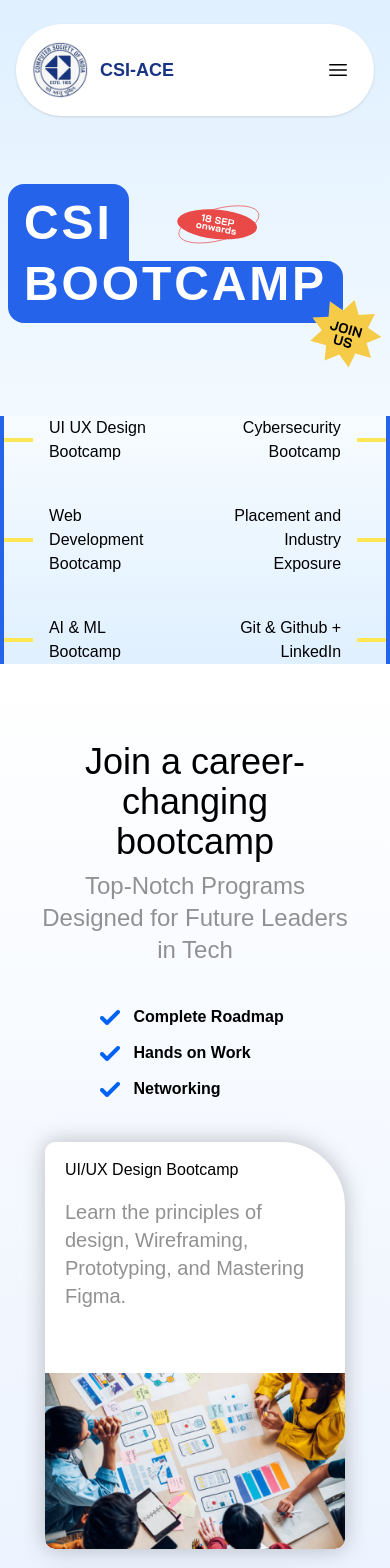
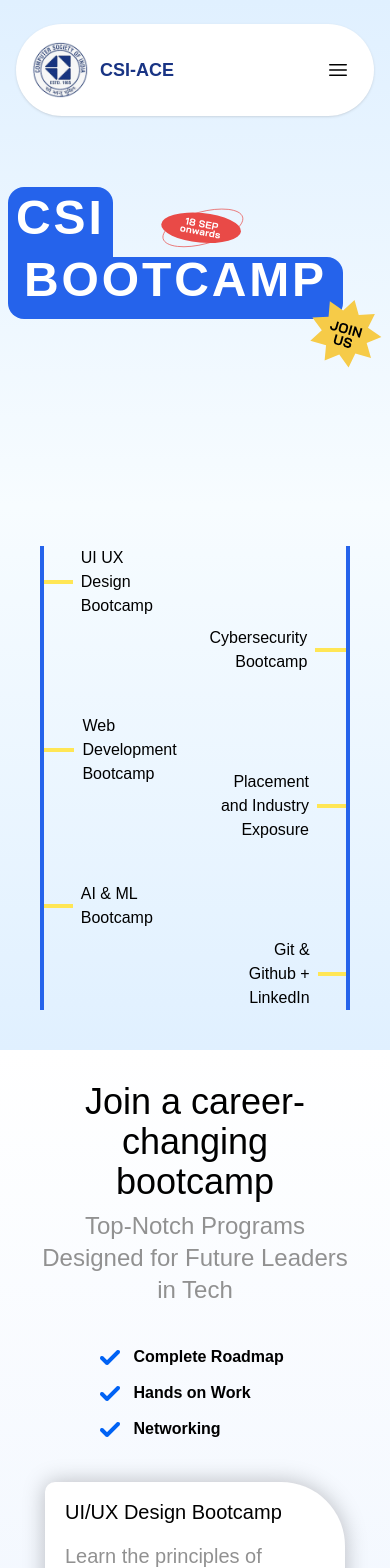
Before and after one commit to vaibhavraut07/csi, a React (Create React App) app: page /bootcamp in a window 390 px wide. Shown: the top 1568 px of the page. Built offline with nearby package versions, Linux system fonts and the light colour scheme; the HTML template or start-up script is replaced by a standard one.

Commit message:
updated responsiveness of topics and card in bootcamp hero

```diff
--- a/src/components/Footer.jsx
+++ b/src/components/Footer.jsx
@@ -39,7 +39,7 @@
 
 function Footer() {
   return (
-    <footer className="bg-[#002567] text-gray-300 pt-14 sm:px-12 px-8">
+    <footer className="bg-[#002567] text-gray-300 pt-14 sm:px-10 px-6">
       <div className='flex flex-col'>
         <div className="mx-auto px-4 sm:px-6 lg:px-8 pb-0">
           <div className="grid grid-cols-1 sm:grid-cols-2 md:grid-cols-4 gap-12">
@@ -96,13 +96,15 @@
             </div>
           </div>
 
-          <div className="relative flex h-[14vw] md:h-[10vw] overflow-hidden justify-center mt-6">
-            <span
-              className="absolute top-[-7%] md:top-[-6vw] text-transparent text-[14vw] md:text-[17.5vw] font-productsans opacity-10 font-bold uppercase tracking-wide text-stroke-3px"
-            >
-              CSI - ACE
-            </span>
+          <div className="relative w-full h-[15.5vw] flex overflow:hidden justify-center mt-2">
+            <img
+              src="landingpage/csi-foot.svg"
+              alt="CSI - ACE Logo"
+              className="w-[95%] object-fit text-white"
+            />
           </div>
+
+
         </div>
       </div>
     </footer>
--- a/src/components/bootcampPage/BootcampInfo.jsx
+++ b/src/components/bootcampPage/BootcampInfo.jsx
@@ -22,8 +22,8 @@
   ]
   return (
     <div className="bg-black">
-    <h1 className="font-sans text-[#F2D73B] text-4xl text-center pt-9">Bootcamp Information</h1>
-    <h2 className="font-sans text-[#858585] text-3xl text-center">All you need to know about events Information</h2>
+    <h1 className="font-sans text-[#F2D73B] sm:text-4xl text-3xl text-center pt-9">Bootcamp Information</h1>
+    <h2 className="font-sans text-[#858585] sm:text-3xl text-xl text-center">All you need to know about events Information</h2>
     <div className='grid grid-cols-1 sm:grid-cols-2 lg:grid-cols-4 gap-9 pt-9 pb-12 mx-auto max-w-[1000px] '>
       {
         infocards.map((card,index) => (
--- a/src/components/bootcampPage/DomainDetails.jsx
+++ b/src/components/bootcampPage/DomainDetails.jsx
@@ -33,14 +33,14 @@
     },
     {
       title: 'Placement & Industry Exposure',
-      description: 'A comprehensive guide to interview preparation, technical skills, career paths, and professional development for job seekers.',
+      description: 'A comprehensive Guide to interview prep, tech skills, and career growths for job seekers.',
       image: '/bootcamppage/domaindetails/placementscardimg.png',
       imageAlt: 'placementscardimg',
       path: '/bootcamp/dsa'
     },
     {
       title: 'Git & GitHub + LinkedIn',
-      description: 'An in-depth introduction to Git and GitHub, covering version control fundamentals, repository management, and open-source contributions.',
+      description: 'Intro to Git & GitHub: version control, repo management, and open-source contributions.',
       image: '/bootcamppage/domaindetails/gitlinkedincardimg.png',
       imageAlt: 'gitlinkedincardimg',
       path: '/bootcamp/git'
@@ -48,7 +48,7 @@
   ]
   return (
     <section id='about'>
-    <div className="bg-gradient-to-b from-white to-[#0062f444] pt-[20vw]">
+    <div className="bg-gradient-to-b from-white to-[#0062f444] pt-[8vw] sm:pt-[5vw]">
       <div className='px-10'>
         <h1 className='text-black font-sans text-4xl sm:text-5xl font-medium text-center pt-0 sm:pt-24 '>
         Join a career-changing bootcamp
@@ -70,7 +70,7 @@
           <h3 className="text-black font-sans font-bold leading-snug">Networking</h3>
         </div>
       </div>
-      <div className='grid grid-cols-1 sm-custom:grid-cols-2 lg-custom:grid-cols-3 gap-9 pt-10 mx-auto max-w-[1197px] pb-28'>
+      <div className='grid grid-cols-1 sm-custom:grid-cols-2 text-xl lg-custom:grid-cols-3 gap-9 pt-10 mx-auto max-w-[1197px] pb-28'>
         {cardDetails.map((card, index) => (
               <DomainDetailsCard key={index} title={card.title} description={card.description} image={card.image} path={card.path}/>
           ))}
--- a/src/components/bootcampPage/DomainDetailsCard.jsx
+++ b/src/components/bootcampPage/DomainDetailsCard.jsx
@@ -11,7 +11,7 @@
           {description}
         </p>
       </div>
-      <div className='relative mt-10 md:mt-5 sm:mt-0'>
+      <div className='relative mt-5 md:mt-5 sm:mt-0'>
           <img className='rounded-bl-[10px] rounded-br-[10px]' src={image} alt={imageAlt} />
         <div className="absolute inset-0 bg-gradient-to-t from-black to-transparent opacity-0 group-hover:opacity-100 transition-opacity duration-300"></div>
         <a href={path}>
--- a/src/components/bootcampPage/Hero.jsx
+++ b/src/components/bootcampPage/Hero.jsx
@@ -23,7 +23,7 @@
             <div></div>
             <div className="flex flex-col gap-0 items-start  justify-center ">
               <div className="flex flex-row gap-10">
-                <div className="bg-blue-600 p-4  rounded-tr-2xl rounded-tl-2xl">
+                <div className="bg-blue-600 sm:p-4  p-2  rounded-tr-2xl rounded-tl-2xl">
                   <div className="text-5xl sm:text-7xl md:text-8xl lg:text-9xl font-bai font-bold leading-[0.95] tracking-[2.876px] text-white animate-shine flex">
                     <div>CSI</div>
                   </div>
@@ -66,17 +66,15 @@
           </div>
         </div>
         <div
-  className="bg-tertiary mt-[-90px] relative w-full sm:p-10 h-[90%] flex sm:hidden"
-  style={{
+  className="relative w-full px-10 py-10 sm:p-10 h-[90%] flex sm:hidden"  style={{
     background: "linear-gradient(180deg, #F7FCFF 0%, #E0F0FF 100%)",
-  }}
->
+  }}>
   <div className="flex flex-row items-start justify-between w-full relative">
     <div className="absolute inset-y-0 left-0 w-1 bg-blue-600"></div>
 
-    <div className="flex flex-col w-[40%] items-start justify-between gap-10">
+    <div className="flex flex-col w-[40%] items-start justify-between gap-24">
       {texts.slice(0, Math.ceil(texts.length / 2)).map((text, index) => (
-        <div key={index} className="flex flex-row items-center gap-4">
+        <div key={index} className="flex flex-row items-center gap-2">
           <div className="w-12 h-1 bg-[#FFE655]"></div>
           <div className="w-full max-w-[200px] text-left text-black text-md font-medium">
             {text}
@@ -85,9 +83,9 @@
       ))}
     </div>
 
-    <div className="flex flex-col w-[40%] items-end justify-between gap-10">
+    <div className="flex flex-col w-[40%] items-end justify-between mt-20 gap-24">
       {texts.slice(Math.ceil(texts.length / 2)).map((text, index) => (
-        <div key={index} className="flex flex-row items-center gap-4 justify-end">
+        <div key={index} className="flex flex-row items-center gap-2 justify-end">
           <div className="w-full max-w-[200px] text-right text-black text-md font-medium">
             {text}
           </div>
--- a/src/components/bootcampPage/InfoCard.jsx
+++ b/src/components/bootcampPage/InfoCard.jsx
@@ -3,7 +3,7 @@
 function InfoCard({title,description}) {
   return (
     <div className='bg-[#ffffff33] rounded-lg mx-auto' style={{height: "131px",width:"238px"}}>
-          <h1 className='text-4xl text-white text-center font-bold pt-7'>{title}</h1>
+          <h1 className='sm:text-4xl text-3xl text-white text-center font-bold pt-7'>{title}</h1>
           <h2 className="text-[#9B9B9B] text-xl text-center pt-2">{description}</h2>
         </div>
   )
```
Also changed, not shown: public/landingpage/csi-foot.svg (added).
